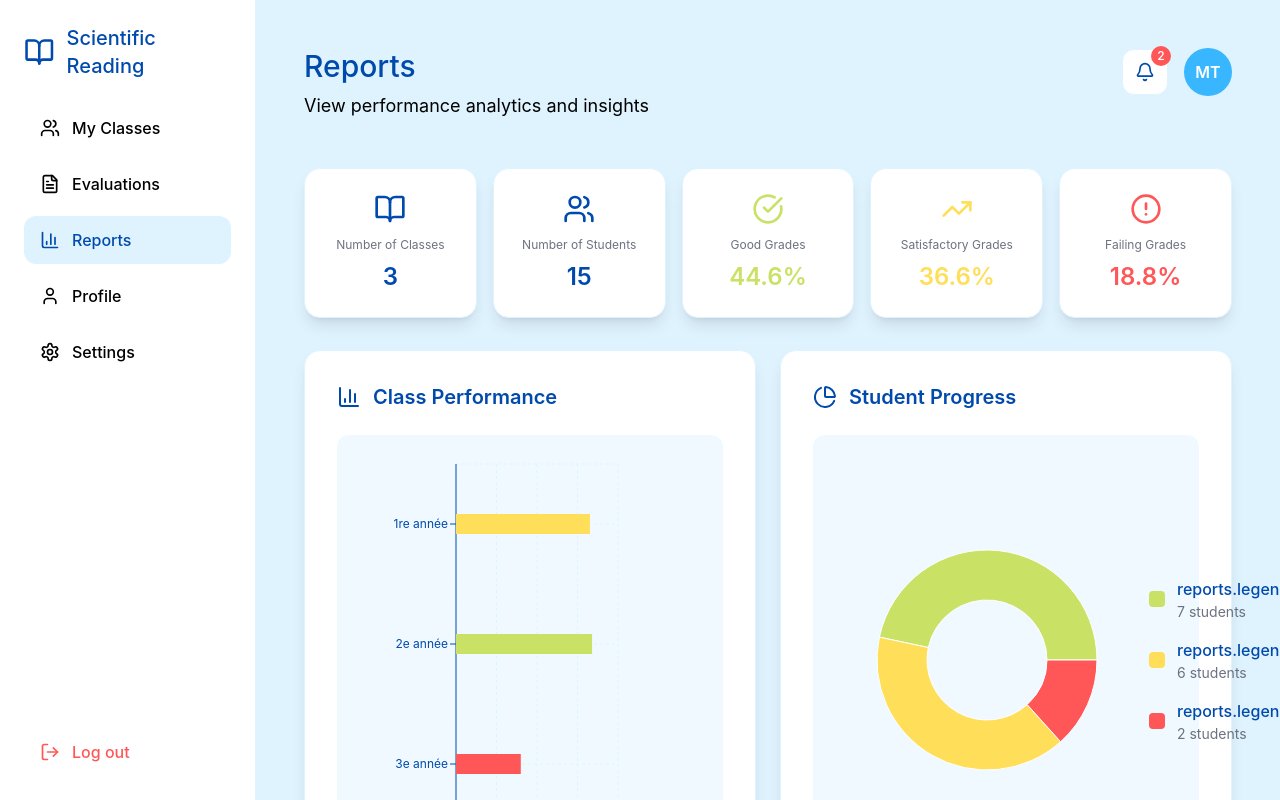
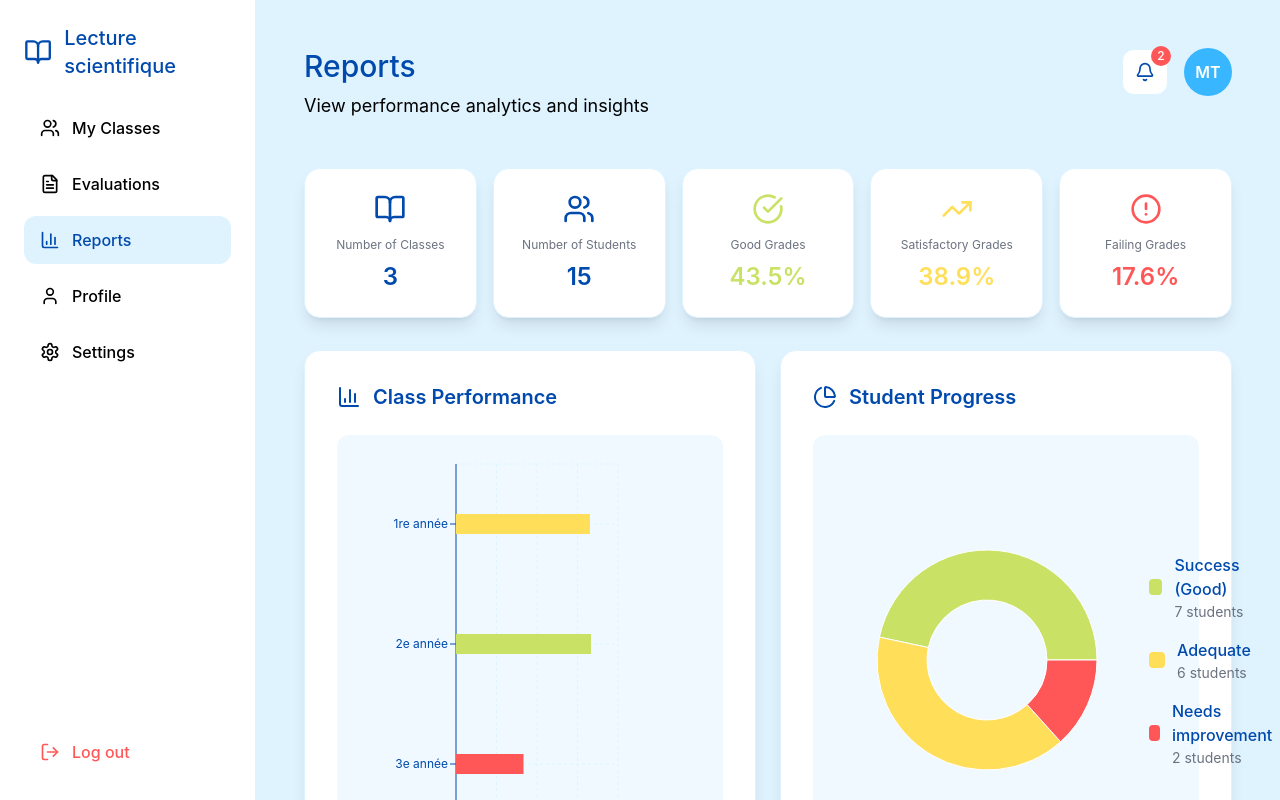
Before and after one commit to Jamelscott/scientific-reading, a React (Vite) app: page /rapports in a window 1280 px wide. Built offline with nearby package versions, Linux system fonts and the light colour scheme.

Commit message:
update unit numbers, title translation

```diff
--- a/mockData.ts
+++ b/mockData.ts
@@ -19,7 +19,7 @@ export interface MockEvaluation {
   id: number;
   studentId: number;
   classId: number;
-  evaluations: ("success" | "adequate" | "needs-improvement" | null)[]; // Always 10 evaluations
+  evaluations: ("success" | "adequate" | "needs-improvement" | null)[]; // 11 evaluations: Unit 1A, 1B, 2-10
 }
 
 export interface MockTeacher {
@@ -92,117 +92,117 @@ export const mockApiData = {
       id: 1,
       studentId: 1,
       classId: 1,
-      evaluations: ["success", "success", "adequate", "success", "success", "adequate", "success", "success", null, null],
+      evaluations: ["success", "success", "success", "adequate", "success", "success", "adequate", "success", "success", null, null],
     },
     {
       id: 2,
       studentId: 2,
       classId: 1,
-      evaluations: ["adequate", "success", "success", "adequate", "success", "success", "adequate", null, null, null],
+      evaluations: ["adequate", "adequate", "success", "success", "adequate", "success", "success", "adequate", null, null, null],
     },
     {
       id: 3,
       studentId: 3,
       classId: 1,
-      evaluations: ["success", "adequate", "adequate", "needs-improvement", "adequate", "success", null, null, null, null],
+      evaluations: ["success", "success", "adequate", "adequate", "needs-improvement", "adequate", "success", null, null, null, null],
     },
     {
       id: 4,
       studentId: 4,
       classId: 1,
-      evaluations: ["needs-improvement", "adequate", "adequate", "adequate", "success", null, null, null, null, null],
+      evaluations: ["needs-improvement", "adequate", "adequate", "adequate", "adequate", "success", null, null, null, null, null],
     },
     {
       id: 5,
       studentId: 5,
       classId: 1,
-      evaluations: ["success", "success", "success", "success", "success", "success", "success", "success", null, null],
+      evaluations: ["success", "success", "success", "success", "success", "success", "success", "success", "success", null, null],
     },
     {
       id: 6,
       studentId: 6,
       classId: 1,
-      evaluations: ["adequate", "adequate", "success", "adequate", "adequate", "success", "adequate", null, null, null],
+      evaluations: ["adequate", "success", "adequate", "success", "adequate", "adequate", "success", "adequate", null, null, null],
     },
     {
       id: 7,
       studentId: 7,
       classId: 1,
-      evaluations: ["success", "success", "adequate", "success", "success", "adequate", "success", null, null, null],
+      evaluations: ["success", "adequate", "success", "adequate", "success", "success", "adequate", "success", null, null, null],
     },
     {
       id: 8,
       studentId: 8,
       classId: 1,
-      evaluations: ["needs-improvement", "adequate", "needs-improvement", "adequate", "adequate", null, null, null, null, null],
+      evaluations: ["needs-improvement", "adequate", "adequate", "needs-improvement", "adequate", "adequate", null, null, null, null, null],
     },
     {
       id: 9,
       studentId: 9,
       classId: 1,
-      evaluations: ["success", "success", "success", "adequate", "success", "success", "success", "success", null, null],
+      evaluations: ["success", "success", "success", "success", "adequate", "success", "success", "success", "success", null, null],
     },
     {
       id: 10,
       studentId: 10,
       classId: 1,
-      evaluations: ["adequate", "adequate", "adequate", "success", "adequate", "adequate", null, null, null, null],
+      evaluations: ["adequate", "adequate", "adequate", "adequate", "success", "adequate", "adequate", null, null, null, null],
     },
     // Class 2 evaluations
     {
       id: 11,
       studentId: 1,
       classId: 2,
-      evaluations: ["success", "adequate", "success", "success", "adequate", "success", null, null, null, null],
+      evaluations: ["success", "success", "adequate", "success", "success", "adequate", "success", null, null, null, null],
     },
     {
       id: 12,
       studentId: 7,
       classId: 2,
-      evaluations: ["adequate", "success", "success", "adequate", "success", null, null, null, null, null],
+      evaluations: ["adequate", "adequate", "success", "success", "adequate", "success", null, null, null, null, null],
     },
     {
       id: 13,
       studentId: 11,
       classId: 2,
-      evaluations: ["success", "adequate", "success", "success", null, null, null, null, null, null],
+      evaluations: ["success", "success", "adequate", "success", "success", null, null, null, null, null, null],
     },
     {
       id: 14,
       studentId: 12,
       classId: 2,
-      evaluations: ["adequate", "needs-improvement", "adequate", "adequate", "adequate", null, null, null, null, null],
+      evaluations: ["adequate", "adequate", "needs-improvement", "adequate", "adequate", "adequate", null, null, null, null, null],
     },
     {
       id: 15,
       studentId: 13,
       classId: 2,
-      evaluations: ["success", "success", "adequate", "success", "success", null, null, null, null, null],
+      evaluations: ["success", "adequate", "success", "adequate", "success", "success", null, null, null, null, null],
     },
     // Class 3 evaluations
     {
       id: 16,
       studentId: 4,
       classId: 3,
-      evaluations: ["needs-improvement", "needs-improvement", "adequate", "needs-improvement", null, null, null, null, null, null],
+      evaluations: ["needs-improvement", "adequate", "needs-improvement", "adequate", "needs-improvement", null, null, null, null, null, null],
     },
     {
       id: 17,
       studentId: 12,
       classId: 3,
-      evaluations: ["needs-improvement", "needs-improvement", "needs-improvement", "adequate", "needs-improvement", null, null, null, null, null],
+      evaluations: ["needs-improvement", "needs-improvement", "needs-improvement", "needs-improvement", "adequate", "needs-improvement", null, null, null, null, null],
     },
     {
       id: 18,
       studentId: 14,
       classId: 3,
-      evaluations: ["needs-improvement", "needs-improvement", "needs-improvement", "needs-improvement", "adequate", "needs-improvement", null, null, null, null],
+      evaluations: ["needs-improvement", "adequate", "needs-improvement", "needs-improvement", "needs-improvement", "adequate", "needs-improvement", null, null, null, null],
     },
     {
       id: 19,
       studentId: 15,
       classId: 3,
-      evaluations: ["needs-improvement", "adequate", "needs-improvement", "needs-improvement", "needs-improvement", null, null, null, null, null],
+      evaluations: ["needs-improvement", "needs-improvement", "adequate", "needs-improvement", "needs-improvement", "needs-improvement", null, null, null, null, null],
     },
   ] as MockEvaluation[],
 
@@ -292,7 +292,7 @@ export const mockApi = {
           id: mockApiData.evaluations.length + 1,
           studentId: newStudent.id,
           classId: classId,
-          evaluations: Array(10).fill(null),
+          evaluations: Array(11).fill(null),
         });
       }
     });
--- a/public/locales/en/translation.json
+++ b/public/locales/en/translation.json
@@ -132,7 +132,7 @@
       "needsImprovement": "Needs improvement"
     },
     "exportPdf": "Export PDF",
-    "evaluation": "Evaluation"
+    "evaluation": "Unit"
   },
   "login": {
     "appName": "Scientific Reading",
--- a/public/locales/fr/translation.json
+++ b/public/locales/fr/translation.json
@@ -132,7 +132,7 @@
       "needsImprovement": "À améliorer"
     },
     "exportPdf": "Exporter PDF",
-    "evaluation": "Évaluation"
+    "evaluation": "Unité"
   },
   "login": {
     "appName": "Lecture scientifique",
--- a/src/app/components/ClassPage/ClassTable.tsx
+++ b/src/app/components/ClassPage/ClassTable.tsx
@@ -46,7 +46,19 @@ export function ClassTable({
                   >
                     {t("studentTracking.studentName")}
                   </th>
-                  {[1, 2, 3, 4, 5, 6, 7, 8, 9, 10].map((num) => (
+                  <th
+                    className="px-4 py-4 text-center"
+                    style={{ color: "#004aad", minWidth: "80px" }}
+                  >
+                    {t("studentTracking.evaluation")} 1A
+                  </th>
+                  <th
+                    className="px-4 py-4 text-center"
+                    style={{ color: "#004aad", minWidth: "80px" }}
+                  >
+                    {t("studentTracking.evaluation")} 1B
+                  </th>
+                  {[2, 3, 4, 5, 6, 7, 8, 9, 10].map((num) => (
                     <th
                       key={num}
                       className="px-4 py-4 text-center"
@@ -61,7 +73,7 @@ export function ClassTable({
                 {students.map((student, idx) => {
                   const studentEvaluation = evaluationMap.get(student.id);
                   const studentEvaluations =
-                    studentEvaluation?.evaluations || Array(10).fill(null);
+                    studentEvaluation?.evaluations || Array(11).fill(null);
 
                   return (
                     <tr
@@ -90,7 +102,19 @@ export function ClassTable({
                           key={evalIdx}
                           className="px-4 py-4 text-center"
                           style={{
-                            background: idx % 2 === 0 ? "#ffffff" : "#dff3ff",
+                            background:
+                              evalIdx === studentEvaluations.length
+                                ? "#dff3ff"
+                                : idx % 2 === 0
+                                  ? "#ffffff"
+                                  : "#dff3ff",
+                          }}
+                        >
+                          <div
+                            style={{
+                              display: "flex",
+                              justifyContent: "center",
+                              alignItems: "center",
                             }}
                           >
                             {status ? (
@@ -117,6 +141,7 @@ export function ClassTable({
                                 empty
                               />
                             )}
+                          </div>
                         </td>
                       ))}
                     </tr>
--- a/src/app/components/EditEvaluationModal.tsx
+++ b/src/app/components/EditEvaluationModal.tsx
@@ -39,15 +39,18 @@ export function EditEvaluationModal({
   const removeClassFromStudent = useStudentStore(
     (state) => state.removeClassFromStudent,
   );
-  const [evaluations, setEvaluations] =
-    useState<("success" | "adequate" | "needs-improvement" | null)[]>(
-      currentEvaluations,
-    );
+  const [evaluations, setEvaluations] = useState<
+    ("success" | "adequate" | "needs-improvement" | null)[]
+  >([...currentEvaluations, ...Array(11)].slice(0, 11).map((v) => v ?? null));
   const [showConfirmDelete, setShowConfirmDelete] = useState(false);
 
   useEffect(() => {
     if (isOpen) {
-      setEvaluations(currentEvaluations);
+      setEvaluations(
+        [...currentEvaluations, ...Array(11)]
+          .slice(0, 11)
+          .map((v) => v ?? null),
+      );
     } else {
       setEvaluations([]);
     }
@@ -127,11 +130,18 @@ export function EditEvaluationModal({
 
         <form onSubmit={handleSubmit}>
           <div className="mb-6">
-            <div className="grid grid-cols-5 gap-4">
-              {evaluations.map((status, index) => (
+            <div className="grid grid-cols-6 gap-4">
+              {evaluations.map((status, index) => {
+                const getLabel = (idx: number) => {
+                  if (idx === 0) return "1A";
+                  if (idx === 1) return "1B";
+                  return `${idx}`;
+                };
+
+                return (
                   <div key={index} className="flex flex-col items-center gap-2">
                     <label className="text-sm" style={{ color: "#000000" }}>
-                    {t("studentTracking.evaluation")} {index + 1}
+                      {t("studentTracking.evaluation")} {getLabel(index)}
                     </label>
                     <div className="flex flex-col gap-2 w-full">
                       <button
@@ -213,7 +223,8 @@ export function EditEvaluationModal({
                       </button>
                     </div>
                   </div>
-              ))}
+                );
+              })}
             </div>
           </div>
 
--- a/src/app/components/Sidebar.tsx
+++ b/src/app/components/Sidebar.tsx
@@ -40,7 +40,7 @@ export function Sidebar() {
         <div className="flex items-center gap-3">
           <BookOpen className="w-8 h-8" style={{ color: "#004aad" }} />
           <h1 className="text-xl" style={{ color: "#004aad" }}>
-            {t("app.title")}
+            Lecture scientifique
           </h1>
         </div>
       </div>
--- a/src/app/pages/ReportsPage.tsx
+++ b/src/app/pages/ReportsPage.tsx
@@ -157,9 +157,9 @@ export function ReportsPage() {
     });
 
     return [
-      { name: "good", value: goodStudents, color: "#c9e265" },
-      { name: "satisfactory", value: satisfactoryStudents, color: "#ffde59" },
-      { name: "failing", value: failingStudents, color: "#ff5757" },
+      { name: "success", value: goodStudents, color: "#c9e265" },
+      { name: "adequate", value: satisfactoryStudents, color: "#ffde59" },
+      { name: "needsImprovement", value: failingStudents, color: "#ff5757" },
     ];
   };
 
--- a/src/stores/useEvaluationsStore.ts
+++ b/src/stores/useEvaluationsStore.ts
@@ -55,7 +55,7 @@ export const useEvaluationsStore = create<EvaluationsStore>()(
               id: Date.now(), // temporary ID
               studentId,
               classId,
-              evaluations: Array(10).fill(null),
+              evaluations: Array(11).fill(null),
             };
             newEval.evaluations[evaluationIndex] = status;
             evaluations.push(newEval);
```
Lines whose indentation alone changed are shown as unchanged.
